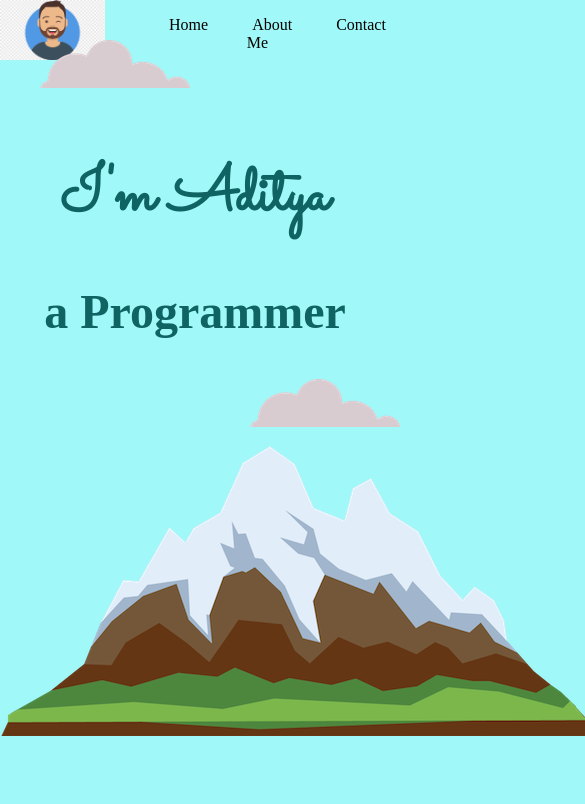
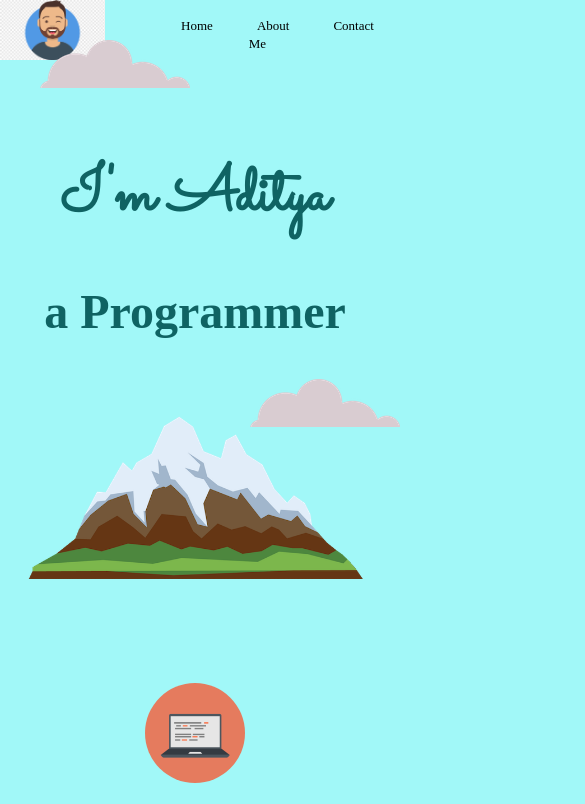
Before and after one commit to Adibansode/web, a plain HTML site: page index.html in a window 390 px wide. Shown: the top 804 px of the page, 585 px wide, since content can reach past the window. Drawn offline with Linux system fonts and the light colour scheme.

Commit message:
Update style.css

```diff
--- a/style.css
+++ b/style.css
@@ -137,3 +137,15 @@
   .footer p:hover{
       color: aquamarine;
   }
+@media only screen and (max-width: 600px) {
+    .mountain{
+        height: 200px;
+    }
+    .footer{
+        width: 100%;
+    }
+    a{
+        font-size: 13px;
+    }
+
+}
```
